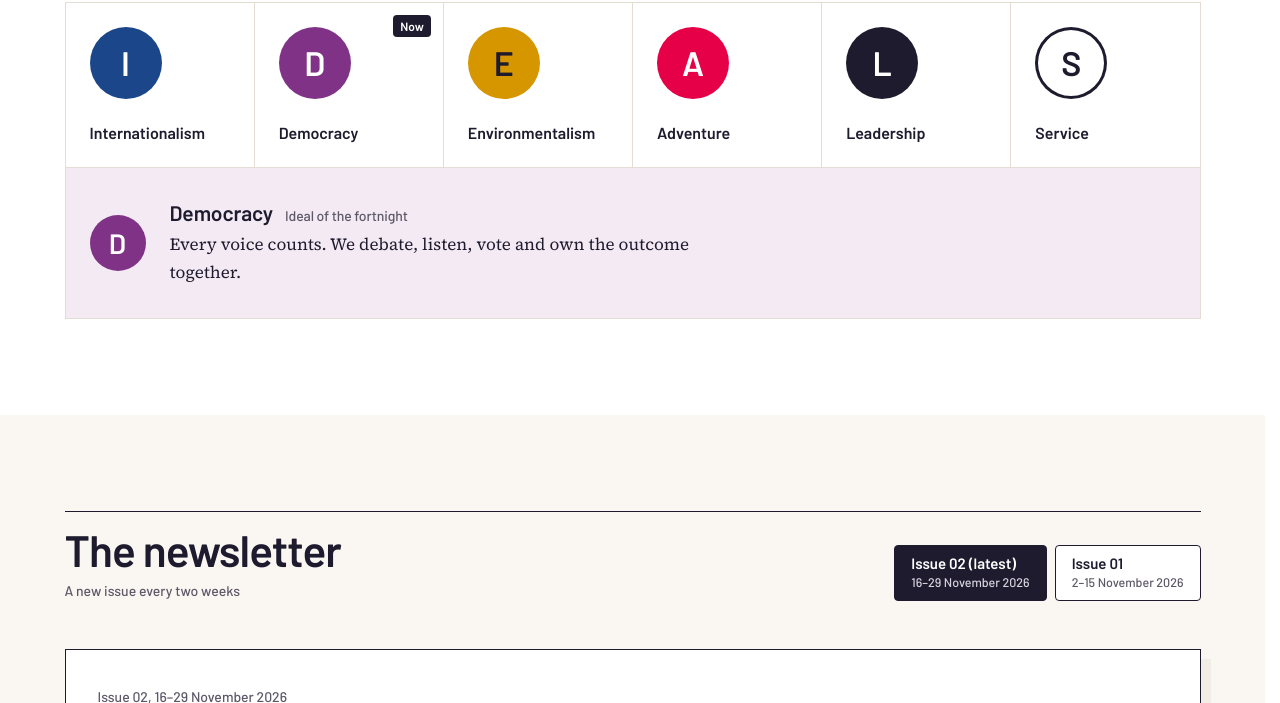
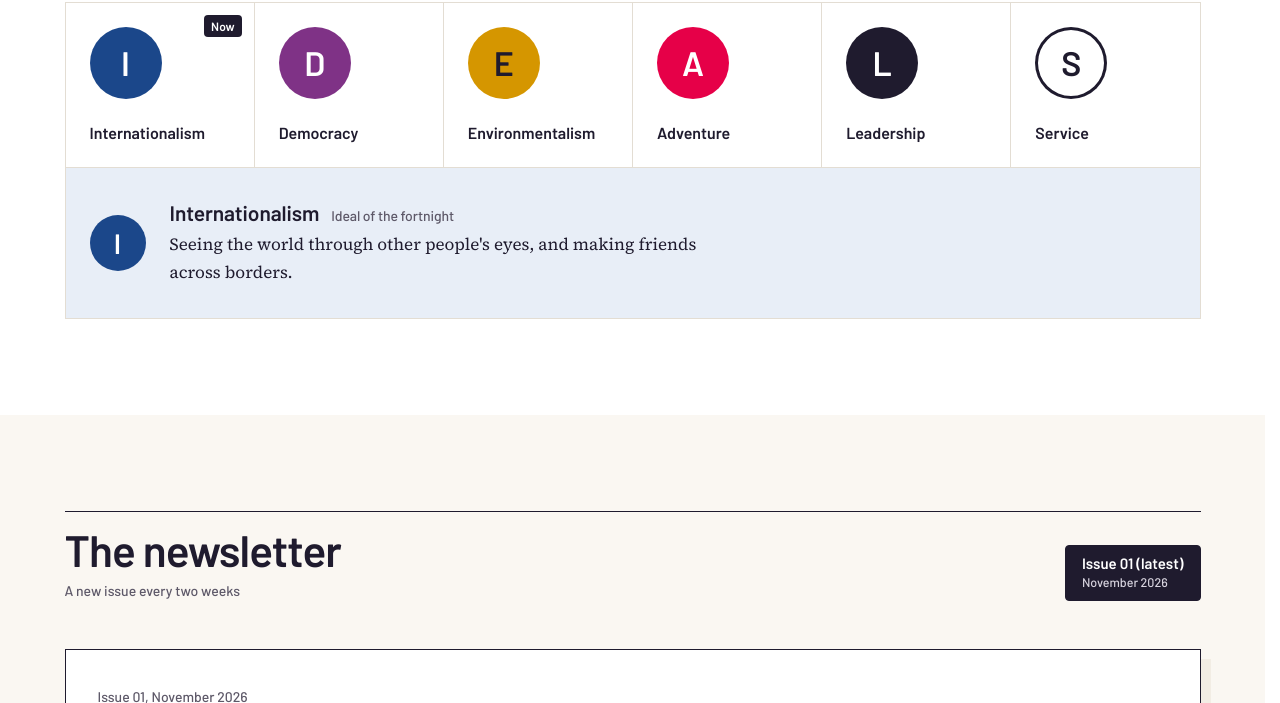
Before and after one commit to Nabhyaraj-Sonagara/adis-round-square, a plain HTML site: page index.html in a window 1280 px wide. Shown: the part 1586-2289 px from the top of the page. Drawn offline with Linux system fonts and the light colour scheme.

Commit message:
Committee email to Mr. Kumar Abhishek; newsletter and highlights from real RS material; event codes on tickets

```diff
--- a/committee.html
+++ b/committee.html
@@ -9,7 +9,7 @@
   <link rel="preconnect" href="https://fonts.googleapis.com">
   <link rel="preconnect" href="https://fonts.gstatic.com" crossorigin>
   <link href="https://fonts.googleapis.com/css2?family=Barlow:wght@400;500;600;700&family=Source+Serif+4:ital,opsz,wght@0,8..60,400;0,8..60,600;1,8..60,400&display=swap" rel="stylesheet">
-  <link rel="stylesheet" href="css/styles.css?v=11">
+  <link rel="stylesheet" href="css/styles.css?v=12">
 </head>
 <body data-page="committee">
   <header id="site-header"></header>
@@ -46,9 +46,9 @@
 
   <footer id="site-footer"></footer>
 
-  <script src="js/data.js?v=11"></script>
-  <script src="js/main.js?v=11"></script>
-  <script src="js/ascii.js?v=11"></script>
-  <script src="js/committee.js?v=11"></script>
+  <script src="js/data.js?v=12"></script>
+  <script src="js/main.js?v=12"></script>
+  <script src="js/ascii.js?v=12"></script>
+  <script src="js/committee.js?v=12"></script>
 </body>
 </html>
--- a/index.html
+++ b/index.html
@@ -9,7 +9,7 @@
   <link rel="preconnect" href="https://fonts.googleapis.com">
   <link rel="preconnect" href="https://fonts.gstatic.com" crossorigin>
   <link href="https://fonts.googleapis.com/css2?family=Barlow:wght@400;500;600;700&family=Source+Serif+4:ital,opsz,wght@0,8..60,400;0,8..60,600;1,8..60,400&display=swap" rel="stylesheet">
-  <link rel="stylesheet" href="css/styles.css?v=11">
+  <link rel="stylesheet" href="css/styles.css?v=12">
   <script>
     // Opening animation: once per visit, never for people who prefer reduced motion.
     try {
@@ -149,9 +149,9 @@
 
   <footer id="site-footer"></footer>
 
-  <script src="js/data.js?v=11"></script>
-  <script src="js/main.js?v=11"></script>
-  <script src="js/ascii.js?v=11"></script>
-  <script src="js/home.js?v=11"></script>
+  <script src="js/data.js?v=12"></script>
+  <script src="js/main.js?v=12"></script>
+  <script src="js/ascii.js?v=12"></script>
+  <script src="js/home.js?v=12"></script>
 </body>
 </html>
--- a/js/data.js
+++ b/js/data.js
@@ -1,7 +1,7 @@
 /*
  * ADIS × Round Square — site content.
  * Edit this file to update the newsletter, bulletin, events and committee.
- * Everything below is SAMPLE content: replace names, contacts and stories before going live.
+ * Events and highlights come from Round Square postcards, posters and Hub pages.
  */
 window.RS = {
   config: {
@@ -9,15 +9,15 @@ window.RS = {
     // (shown under "My registrations"). Paste a Formspree / Google Apps Script URL
     // that accepts a JSON POST to collect them centrally.
     registrationEndpoint: "",
-    committeeEmail: "roundsquare@adis.example",
+    committeeEmail: "kumar.abhishek@adaniinternational.edu.in",
     // The IDEAL in focus this fortnight (one of the keys in `ideals`).
-    idealOfFortnight: "D",
+    idealOfFortnight: "I",
   },
 
   ideals: {
     I: { name: "Internationalism", blurb: "Seeing the world through other people's eyes, and making friends across borders." },
     D: { name: "Democracy", blurb: "Every voice counts. We debate, listen, vote and own the outcome together." },
-    E: { name: "Environmentalism", blurb: "Caring for the planet we share, from our campus garden to the Sabarmati riverfront." },
+    E: { name: "Environmentalism", blurb: "Caring for the planet we share, starting with the choices we make every day." },
     A: { name: "Adventure", blurb: "Stepping outside comfort zones, on treks, expeditions and new challenges." },
     L: { name: "Leadership", blurb: "Leading by example, and helping others find the leader in themselves." },
     S: { name: "Service", blurb: "Doing real work for real people, and learning from those we serve." },
@@ -25,50 +25,35 @@ window.RS = {
 
   newsletters: [
     {
-      id: "02",
-      dates: "16–29 November 2026",
-      ideal: "D",
-      pdf: "", // e.g. "newsletters/common-ground-02.pdf"
-      intro: "This fortnight the student council ran its first open budget vote, and Grade 9 joined a Round Square Baraza with schools from four continents.",
+      id: "01",
+      dates: "November 2026",
+      ideal: "I",
+      pdf: "", // e.g. "newsletters/common-ground-01.pdf"
+      intro: "Round Square at ADIS this month: six Zoom Postcards with schools from Ottawa to Hong Kong, weekly English Labs, and two conferences open for 2027.",
       lead: {
-        title: "Students vote on how to spend the service fund",
-        body: "Over 300 students voted in the first open budget ballot. The winning proposal, a reading corner for the neighbourhood anganwadi, gets 60% of the term's service fund. Grade 11 counted every ballot by hand in the library on Friday afternoon.",
-        caption: "Photo: Grade 11 counting ballots in the ADIS library, 20 November",
+        title: "Two Round Square conferences open to ADIS students",
+        body: "Daly College in Indore hosts ORKA: Energy, Strength, Power from 10 to 14 February 2027 for Grades 6 and 7. Sunbeam Suncity in Varanasi hosts Across and Beyond: One World, One Heart from 26 to 30 March 2027 for Grades 7 to 9. Students board at the host school for both. If you're interested, see Mr. Kumar Abhishek in the Middle Block, 2nd floor staff room.",
+        caption: "",
       },
       network: [
-        { title: "Baraza: what does fairness look like?", body: "Twelve ADIS students met peers from Kenya, Peru and Canada on Zoom to compare how their schools make rules.", school: "Round Square Baraza" },
-        { title: "A student parliament in Cape Town", body: "A partner school shared how its student parliament writes its own constitution, one clause at a time.", school: "From the network" },
+        { title: "What's on the menu?", body: "Bloom KKCA Academy is collecting photos of a typical school lunch from as many Round Square schools as possible, to compare food traditions, nutrition and sustainability.", school: "Bloom KKCA Academy" },
+        { title: "A holiday card from home", body: "Malvern College Hong Kong is gathering hand-made and digital cards for local holidays, written in mother tongues with English translations, on one shared Padlet.", school: "Malvern College Hong Kong" },
       ],
-      adis: { title: "Model UN club opens to Grade 8", body: "After a petition signed by 84 students, Model UN will welcome Grade 8 from January. Sign-ups open on the Register page." },
-      quote: { text: "I didn't think my one vote mattered until we counted them all.", by: "Grade 10 student, after the budget vote" },
-    },
-    {
-      id: "01",
-      dates: "2–15 November 2026",
-      ideal: "E",
-      pdf: "",
-      intro: "Our first issue! The Round Square committee launched with a riverfront clean-up and a pledge to cut single-use plastic on campus.",
-      lead: {
-        title: "180 kilos of waste lifted from the riverfront",
-        body: "Sixty students from Grades 7–12 spent a Saturday morning at the Sabarmati riverfront, sorting what they collected into recyclable and non-recyclable piles. The recyclables went to a local collective.",
-        caption: "Photo: Grade 8 at the Sabarmati riverfront, 8 November",
-      },
-      network: [
-        { title: "A forest planted by six countries", body: "Students from six Round Square schools each planted saplings on the same day and logged them on a shared map.", school: "From the network" },
-        { title: "Postcard: rethinking waste", body: "A Round Square Postcard brought 40 schools together online to share one change each had made.", school: "Round Square Postcard" },
-      ],
-      adis: { title: "The canteen goes steel", body: "From December, the canteen serves in steel plates and cups. The committee's plastic audit counted 1,200 disposable items a week." },
-      quote: { text: "We came for an hour. We stayed until lunch.", by: "Grade 8 volunteer at the riverfront" },
+      adis: { title: "Zoom Postcards, run by students", body: "Samar Agshikar (8C) and Advit Sah (7B) coordinate ADIS sign-ups for Zoom Postcards. This term's calls are hosted by schools in Ottawa, Hong Kong, Mumbai, Bengaluru, Buenos Aires and New York." },
+      quote: { text: "There is more in us than we know. If we can be made to see it, perhaps for the rest of our lives we will be unwilling to settle for less.", by: "Kurt Hahn, whose ideas founded Round Square" },
     },
   ],
 
+  // Recent Round Square sessions, from the archived postcards and lab posters.
   highlights: [
-    { title: "Budget vote: the anganwadi reading corner wins", ideal: "D", date: "2026-11-20", body: "60% of the service fund goes to a reading corner chosen by the whole school." },
-    { title: "Riverfront clean-up lifts 180 kg of waste", ideal: "E", date: "2026-11-08", body: "Sixty students, one Saturday, a lot of gloves." },
-    { title: "Baraza with Kenya, Peru and Canada", ideal: "I", date: "2026-11-18", body: "Twelve students compared how their schools make rules." },
-    { title: "Grade 10 summits Kalsubai", ideal: "A", date: "2026-10-25", body: "The highest peak in Maharashtra, before sunrise." },
-    { title: "Peer tutors log 400 hours", ideal: "S", date: "2026-11-14", body: "Senior students now tutor every weekday after school." },
-    { title: "New student committee takes office", ideal: "L", date: "2026-11-03", body: "Anushka Bhandari is President and Shanaya Shelat Vice President of a 26-member committee." },
+    { title: "RS Geography Labs", ideal: "I", date: "2026-11-19", body: "Four online sessions for students aged 14 and over: population, forces of nature, rivers, and tourism as boon or burden." },
+    { title: "RS English Labs: food and culture", ideal: "I", date: "2026-11-19", body: "Week two of conversation practice with Round Square peers, after home, places and community on 12 November." },
+    { title: "The Mental Courtroom", ideal: "D", date: "2026-11-18", body: "A Zoom Postcard from The Emerald Heights International School on how evidence and perspective shape what we judge fair or unfair." },
+    { title: "When disaster strikes: are we ready?", ideal: "S", date: "2026-11-18", body: "A Zoom Postcard from First Steps School on preparedness, resilience and supporting communities before, during and after a disaster." },
+    { title: "Small steps, big impact", ideal: "E", date: "2026-11-11", body: "A Zoom Postcard from Bangalore International School on everyday choices for a sustainable future." },
+    { title: "The Parasocial Paradox", ideal: "I", date: "2026-11-11", body: "A Zoom Postcard from GNMS on the one-sided bonds we form with online creators." },
+    { title: "Inspirational women in sport", ideal: "L", date: "2026-11-04", body: "A Zoom Postcard from St. Cyprian's on women breaking barriers in sport." },
+    { title: "The Digital Trap", ideal: "D", date: "2026-11-04", body: "A Zoom Postcard from Michael Ham Memorial College on how social media affects friendships, learning and well-being." },
   ],
 
   // `tag` decides the filter on the Register page (keys in `tags` below). `date` in ISO, local time.
@@ -79,7 +64,9 @@ window.RS = {
     conference: { one: "Conference", many: "Conferences" },
   },
   // Optional fields: `ends` (last day), `when` (date in words), `dateLabel` (what `date` marks),
-  // `deadline` (last day to sign up), `prep`, `contact`, and `spots` + `taken` for a capped event.
+  // `deadline` (last day to sign up), `prep`, `contact`, `spots` + `taken` for a capped event,
+  // and `meetingCode` once the host shares a Zoom or Google Meet ID. Without one, tickets show
+  // an event code made from the type and order, such as COLAB001.
   events: [
     { id: "facts-feed", tag: "postcard", title: "Facts behind the feed: looking beyond headlines", ideal: "L", date: "2026-11-25T14:00", host: "Sarala Birla Academy", place: "Zoom", grades: "Grades 11–12", deadline: "2026-11-17",
       body: "Algorithms flash headlines that shape what we think. This call is about pausing, questioning the context and tracing the facts before we share.",
--- a/js/home.js
+++ b/js/home.js
@@ -177,7 +177,7 @@
         <div class="col">
           <article class="story">
             <div class="photo">${photoArt(+n.id)}</div>
-            <p class="caption" style="margin:8px 0 24px">${esc(n.lead.caption)}</p>
+            ${n.lead.caption ? `<p class="caption" style="margin:8px 0 24px">${esc(n.lead.caption)}</p>` : `<div style="height:24px"></div>`}
             <span class="label">Lead story</span>
             <h3 class="headline">${esc(n.lead.title)}</h3>
             <p>${esc(n.lead.body)}</p>
@@ -194,7 +194,7 @@
           </article>
           <aside class="coming-up">
             <h3 class="title">Coming up</h3>
-            <ul class="events">${upcoming.slice(0, 3).map((e, j) => `
+            <ul class="events">${upcoming.filter((e) => !isClosed(e)).slice(0, 3).map((e, j) => `
               <li>${dateBlock(e.date, j % 2 === 1)}<div><h4>${esc(e.title)}</h4><p class="caption">${esc(whenText(e))}</p></div></li>`).join("")}
             </ul>
             <a class="btn primary" href="register.html" style="margin-top:16px">Register</a>
@@ -207,7 +207,7 @@
       </div>
       <div class="paper-foot">
         <span class="caption">Common Ground, issue ${esc(n.id)}</span>
-        ${n.pdf ? `<a class="btn secondary" href="${esc(n.pdf)}" download>Download the PDF</a>` : `<span class="caption">Printed copies on the notice boards</span>`}
+        ${n.pdf ? `<a class="btn secondary" href="${esc(n.pdf)}" download>Download the PDF</a>` : ""}
       </div>`;
   }
 
```
Also changed, not shown: js/main.js (+8 -2 lines), js/register.js (+13 -12 lines), register.html (+5 -5 lines), 1 other file.
